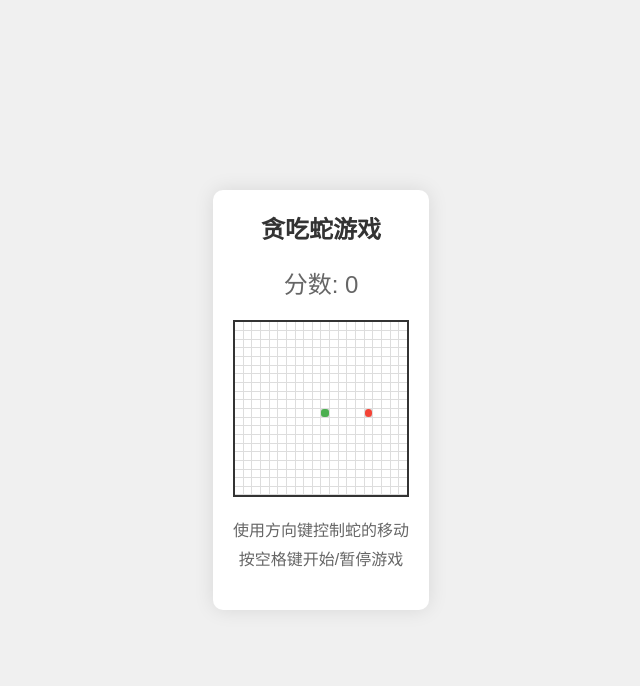
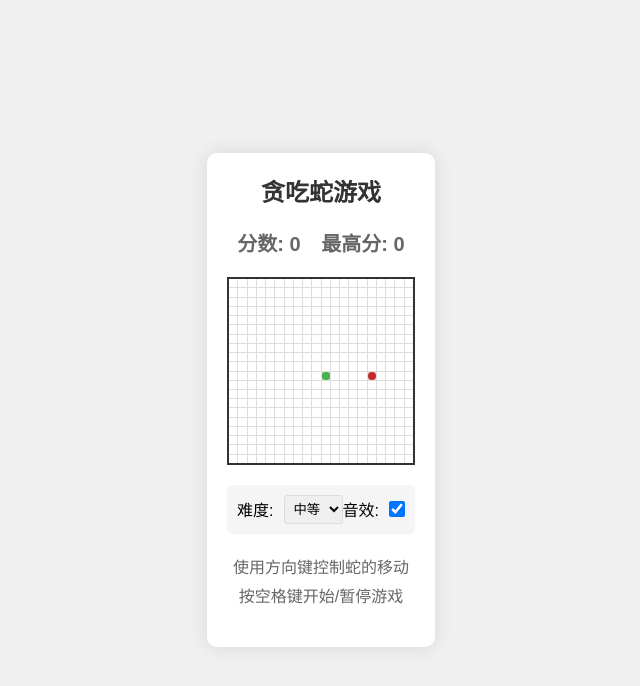
Before and after one commit to mwb333/snake-game, a plain HTML site: page index.html in a window 1280 px wide. Shown: the whole page, without its empty margins (319-959 px from the left). Drawn offline with Linux system fonts and the light colour scheme.

Commit message:
Update snake game with new features

```diff
--- a/index.html
+++ b/index.html
@@ -9,8 +9,25 @@
 <body>
     <div class="game-container">
         <h1>贪吃蛇游戏</h1>
-        <div class="score">分数: <span id="score">0</span></div>
+        <div class="game-stats">
+            <div class="score">分数: <span id="score">0</span></div>
+            <div class="high-score">最高分: <span id="high-score">0</span></div>
+        </div>
         <div class="game-board" id="game-board"></div>
+        <div class="game-options">
+            <div class="difficulty">
+                <label>难度:</label>
+                <select id="difficulty-select">
+                    <option value="easy">简单</option>
+                    <option value="medium" selected>中等</option>
+                    <option value="hard">困难</option>
+                </select>
+            </div>
+            <div class="sound">
+                <label>音效:</label>
+                <input type="checkbox" id="sound-toggle" checked>
+            </div>
+        </div>
         <div class="controls">
             <p>使用方向键控制蛇的移动</p>
             <p>按空格键开始/暂停游戏</p>
--- a/script.js
+++ b/script.js
@@ -8,15 +8,35 @@ let food = { x: 15, y: 10 };
 let direction = { x: 1, y: 0 };
 let nextDirection = { x: 1, y: 0 };
 let score = 0;
+let highScore = 0;
 let gameInterval;
 let gameRunning = false;
+let difficulty = 'medium';
+let soundEnabled = true;
+
+// 速度设置
+const speeds = {
+    easy: 150,
+    medium: 100,
+    hard: 60
+};
+
+// 颜色设置
+const snakeColors = ['#4CAF50', '#45a049', '#3d8b40', '#367c39'];
+const foodColors = ['#f44336', '#e53935', '#d32f2f', '#c62828'];
 
 // DOM元素
 const gameBoard = document.getElementById('game-board');
 const scoreElement = document.getElementById('score');
+const highScoreElement = document.getElementById('high-score');
+const difficultySelect = document.getElementById('difficulty-select');
+const soundToggle = document.getElementById('sound-toggle');
 
 // 初始化游戏
 function initGame() {
+    // 加载最高分
+    loadHighScore();
+
     // 创建游戏板
     for (let y = 0; y < GRID_SIZE; y++) {
         for (let x = 0; x < GRID_SIZE; x++) {
@@ -47,6 +67,20 @@ function initGame() {
         if (direction.x !== -1) nextDirection = { x: 1, y: 0 };
     });
     document.getElementById('start-btn').addEventListener('click', toggleGame);
+
+    // 监听难度选择
+    difficultySelect.addEventListener('change', (e) => {
+        difficulty = e.target.value;
+        if (gameRunning) {
+            clearInterval(gameInterval);
+            gameInterval = setInterval(gameLoop, speeds[difficulty]);
+        }
+    });
+
+    // 监听音效开关
+    soundToggle.addEventListener('change', (e) => {
+        soundEnabled = e.target.checked;
+    });
 }
 
 // 渲染游戏状态
@@ -54,20 +88,32 @@ function render() {
     // 清空游戏板
     document.querySelectorAll('.cell').forEach(cell => {
         cell.classList.remove('snake', 'food');
+        cell.style.backgroundColor = '';
     });
 
     // 渲染蛇
-    snake.forEach(segment => {
+    snake.forEach((segment, index) => {
         const cell = document.getElementById(`cell-${segment.x}-${segment.y}`);
-        if (cell) cell.classList.add('snake');
+        if (cell) {
+            cell.classList.add('snake');
+            // 为蛇添加渐变颜色
+            const colorIndex = index % snakeColors.length;
+            cell.style.backgroundColor = snakeColors[colorIndex];
+        }
     });
 
     // 渲染食物
     const foodCell = document.getElementById(`cell-${food.x}-${food.y}`);
-    if (foodCell) foodCell.classList.add('food');
+    if (foodCell) {
+        foodCell.classList.add('food');
+        // 为食物添加随机颜色
+        const colorIndex = Math.floor(Math.random() * foodColors.length);
+        foodCell.style.backgroundColor = foodColors[colorIndex];
+    }
 
     // 更新分数
     scoreElement.textContent = score;
+    highScoreElement.textContent = highScore;
 }
 
 // 处理键盘输入
@@ -91,6 +137,21 @@ function handleKeyPress(e) {
     }
 }
 
+// 播放音效
+function playSound(type) {
+    if (!soundEnabled) return;
+
+    // 这里可以添加不同类型的音效
+    // 由于没有实际的音频文件，我们使用简单的提示音
+    if (type === 'eat') {
+        // 模拟吃食物的音效
+        console.log('Eating sound');
+    } else if (type === 'gameOver') {
+        // 模拟游戏结束的音效
+        console.log('Game over sound');
+    }
+}
+
 // 切换游戏状态
 function toggleGame() {
     if (gameRunning) {
@@ -98,7 +159,7 @@ function toggleGame() {
         gameRunning = false;
     } else {
         gameRunning = true;
-        gameInterval = setInterval(gameLoop, 100);
+        gameInterval = setInterval(gameLoop, speeds[difficulty]);
     }
 }
 
@@ -122,6 +183,7 @@ function gameLoop() {
     // 检查是否吃到食物
     if (head.x === food.x && head.y === food.y) {
         score++;
+        playSound('eat');
         generateFood();
     } else {
         // 移除尾部
@@ -162,11 +224,34 @@ function generateFood() {
     food = newFood;
 }
 
+// 保存最高分
+function saveHighScore() {
+    localStorage.setItem('snakeGameHighScore', highScore.toString());
+}
+
+// 加载最高分
+function loadHighScore() {
+    const savedScore = localStorage.getItem('snakeGameHighScore');
+    if (savedScore) {
+        highScore = parseInt(savedScore);
+    }
+}
+
 // 游戏结束
 function gameOver() {
     clearInterval(gameInterval);
     gameRunning = false;
-    alert(`游戏结束！最终分数：${score}`);
+
+    // 更新最高分
+    if (score > highScore) {
+        highScore = score;
+        saveHighScore();
+        alert(`恭喜！新的最高分：${highScore}`);
+    } else {
+        alert(`游戏结束！最终分数：${score}`);
+    }
+
+    playSound('gameOver');
     // 重置游戏
     resetGame();
 }
--- a/style.css
+++ b/style.css
@@ -29,10 +29,42 @@ h1 {
     font-size: 24px;
 }
 
-.score {
-    font-size: 24px;
+.game-stats {
+    display: flex;
+    justify-content: space-around;
     margin-bottom: 20px;
+}
+
+.score, .high-score {
+    font-size: 20px;
     color: #666;
+    font-weight: bold;
+}
+
+.game-options {
+    display: flex;
+    justify-content: space-around;
+    margin-bottom: 20px;
+    padding: 10px;
+    background-color: #f5f5f5;
+    border-radius: 5px;
+}
+
+.difficulty, .sound {
+    display: flex;
+    align-items: center;
+    gap: 10px;
+}
+
+.difficulty select {
+    padding: 5px;
+    border-radius: 3px;
+    border: 1px solid #ddd;
+}
+
+.sound input[type="checkbox"] {
+    width: 16px;
+    height: 16px;
 }
 
 .game-board {
```
